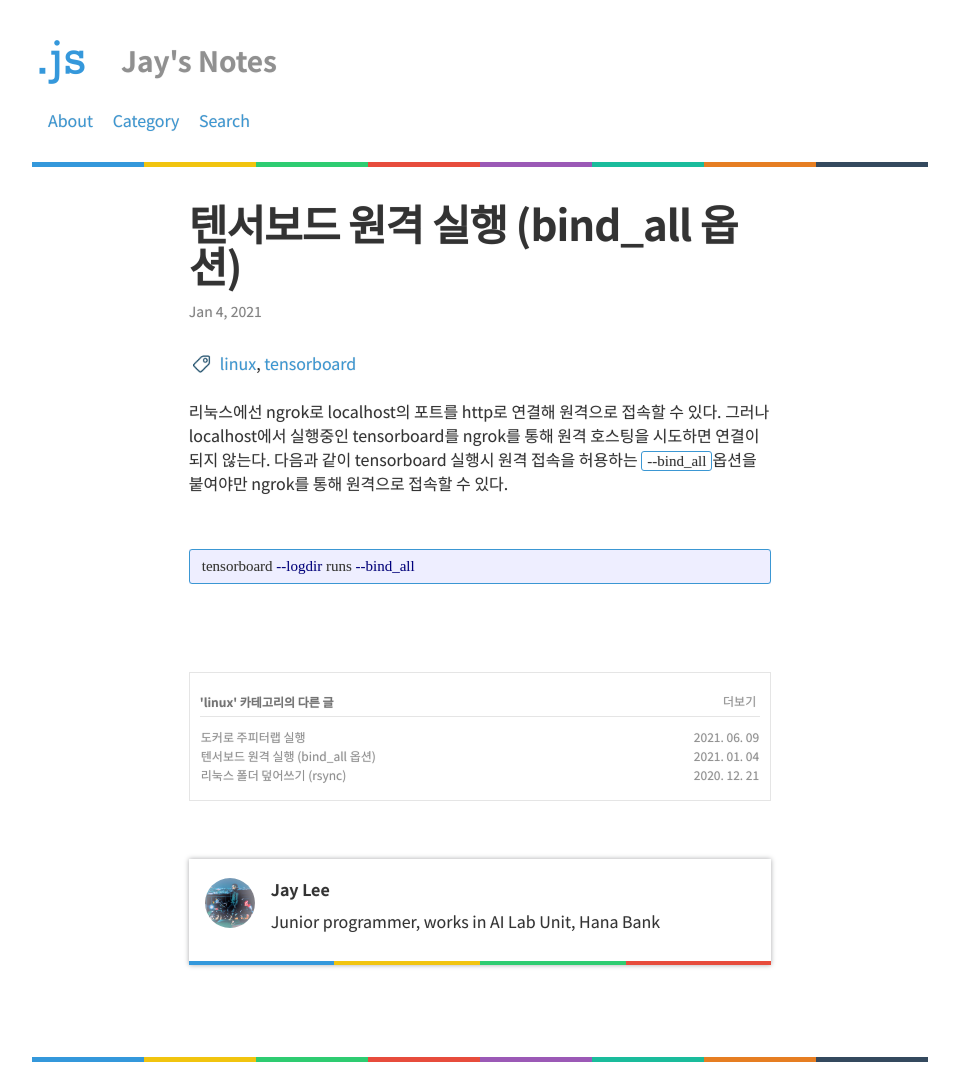
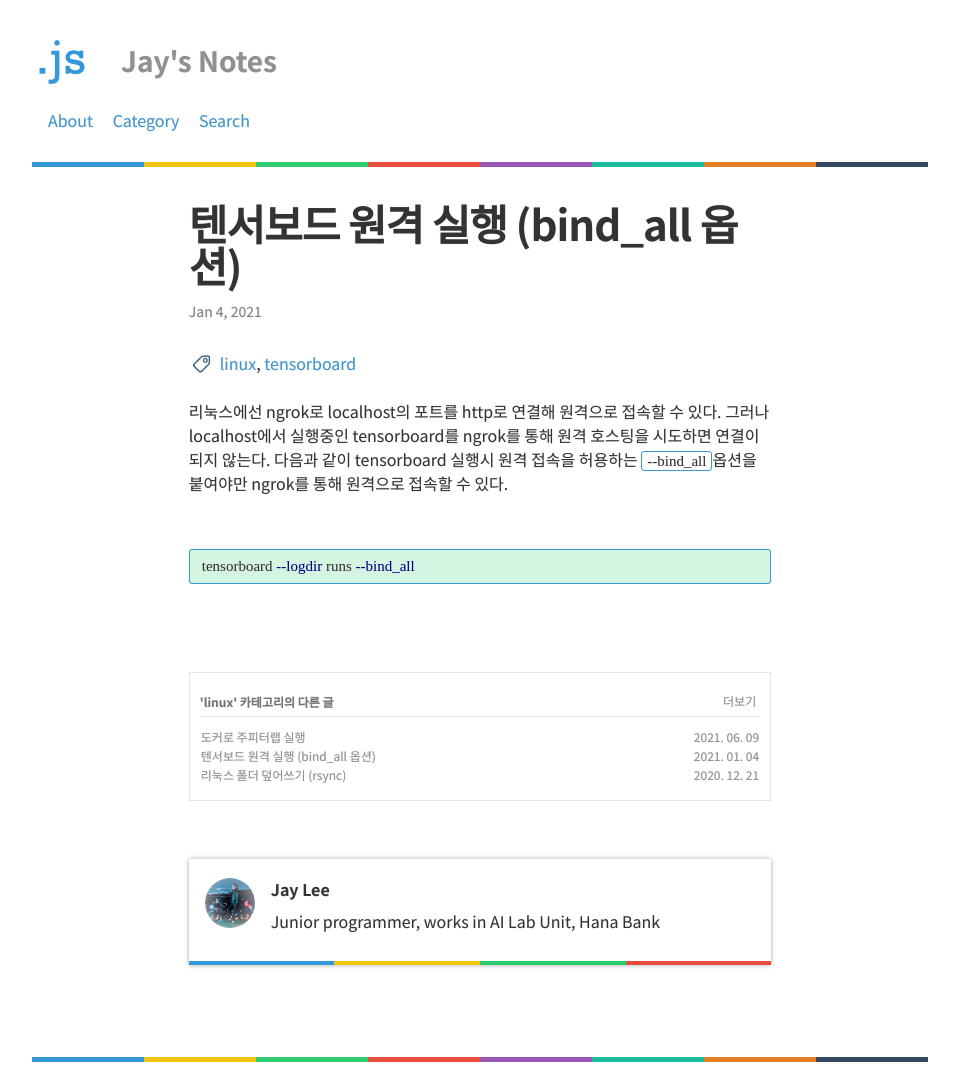
Before and after one commit to Clarit7/clarit7.github.io, a Jekyll site: the page built from _posts/2021-01-04-tensorboard_bind_all.md, in a window 1280 px wide. Shown: the whole page, without its empty margins (160-1119 px from the left). Built offline with Jekyll 4.4.1, drawn with Linux system fonts in a browser that asks for light colours; some web fonts are replaced; comment, search, counter and statistics services are not loaded.

Commit message:
codeblock refresh

```diff
--- a/_sass/_syntax-highlighting.scss
+++ b/_sass/_syntax-highlighting.scss
@@ -6,7 +6,7 @@
     @extend %vertical-rhythm;
 
     .highlighter-rouge & {
-  background: #eef;
+  background: #D5F5E3;
     }
 
     .c     { color: #998; font-style: italic } // Comment
```
